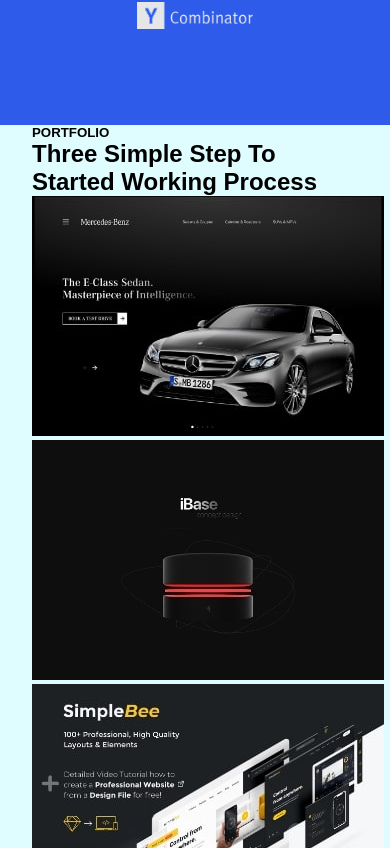
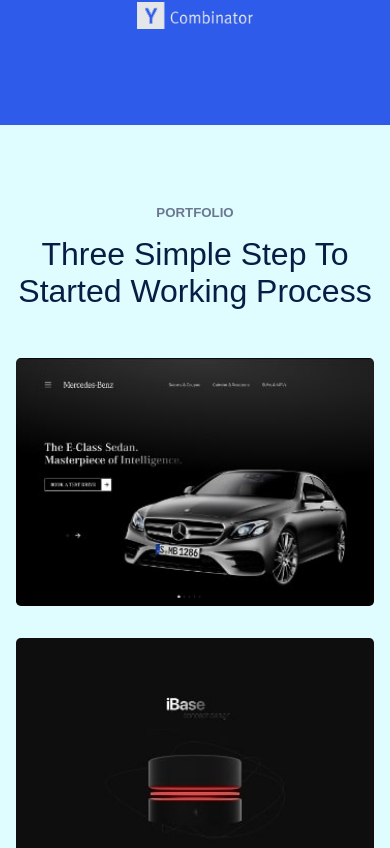
Before and after one commit to saeid-gholami/React-test, a React (Vite) app: page / in a window 390 px wide. Shown: the part 3136-3984 px from the top of the page. Built offline with nearby package versions, Linux system fonts and the light colour scheme.

Commit message:
coding portfolio styles

```diff
--- a/src/Main/Portfolio.css
+++ b/src/Main/Portfolio.css
@@ -0,0 +1,77 @@
+.portfolio {
+    text-align: center;
+    margin-top: 5rem;
+    margin-bottom: 5rem;
+}
+
+.portfolio__title {
+    color: #6c7890;
+    text-transform: uppercase;
+    margin-bottom: 1rem;
+}
+
+.portfolio__text {
+    color: #081d43;
+    font-size: 2rem;
+    font-weight: 300;
+}
+
+.portfolio__items {
+    margin-top: 3rem;
+    display: flex;
+    justify-content: space-between;
+    flex-wrap: wrap;
+}
+
+.portfolio__item {
+    flex-basis: 23rem;
+    overflow: hidden;
+    margin-bottom: 2rem;
+    border-radius: 0.3rem;
+    -webkit-border-radius: 0.3rem;
+    -moz-border-radius: 0.3rem;
+    -ms-border-radius: 0.3rem;
+    -o-border-radius: 0.3rem;
+}
+
+.portfolio__item-img {
+    width: 100%;
+    height: 100%;
+    object-fit: cover;
+}
+
+@media only screen and (max-width: 1200px) {
+    .portfolio {
+        max-width: 960px;
+    }
+
+    .portfolio {
+        margin-left: auto;
+        margin-right: auto;
+    }
+
+    .portfolio__item {
+        flex-basis: 28rem;
+    }
+
+}
+
+@media only screen and (max-width: 992px) {
+    .portfolio {
+        max-width: 720px;
+    }
+
+    .portfolio__item {
+        flex-basis: 20rem;
+    }
+}
+
+@media only screen and (max-width: 768px) {
+    .portfolio {
+        max-width: 540px;
+    }
+
+    .portfolio__item {
+        flex-basis: 100%;
+    }
+}
--- a/src/Main/Portfolio.jsx
+++ b/src/Main/Portfolio.jsx
@@ -1,4 +1,4 @@
-import "./portfolio.css";
+import "./Portfolio.css";
 
 function Protfolio() {
     return (
```
